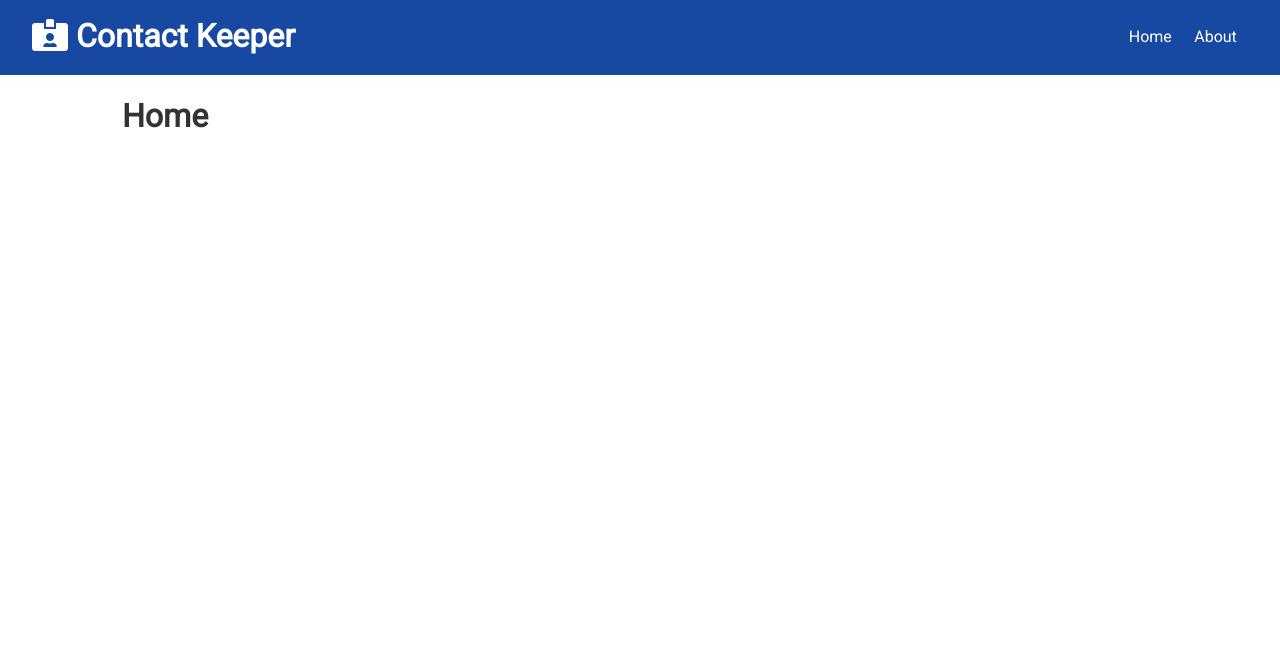
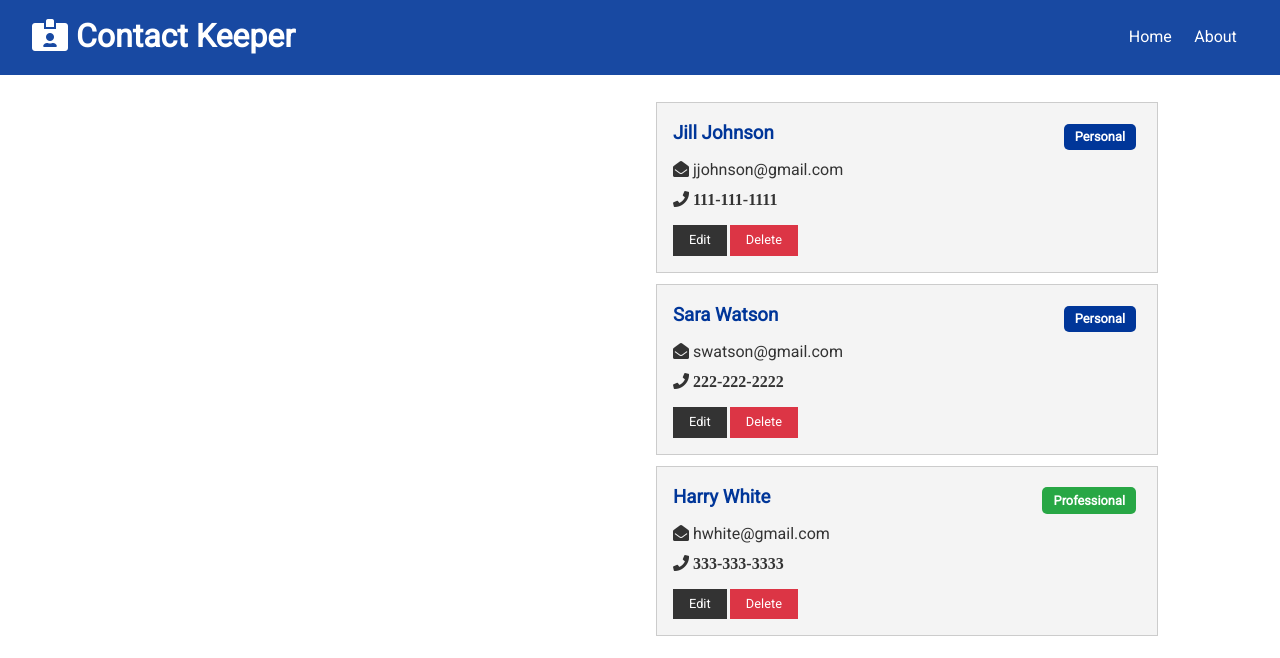
Before and after one commit to jasonmei-dev/contact-keeper, a React (Create React App) app in the folder client/: page / in a window 1280 px wide. Shown: the top 658 px of the page. Built offline with nearby package versions, Linux system fonts and the light colour scheme.

Commit message:
contacts components initial setup

```diff
--- /dev/null
+++ b/client/src/components/contacts/ContactItem.js
@@ -0,0 +1,44 @@
+import React from "react";
+import PropTypes from "prop-types";
+
+const ContactItem = ({ contact }) => {
+  const { id, name, email, phone, type } = contact;
+  return (
+    <div className="card bg-light">
+      <h3 className="text-primary text-left">
+        {name}{" "}
+        <span
+          style={{ float: "right" }}
+          className={
+            "badge " +
+            (type === "professional" ? "badge-success" : "badge-primary")
+          }
+        >
+          {type.charAt(0).toUpperCase() + type.slice(1)}
+        </span>
+      </h3>
+      <ul className="list">
+        {email && (
+          <li>
+            <i className="fas fa-envelope-open"></i> {email}
+          </li>
+        )}
+        {phone && (
+          <li>
+            <i className="fas fa-phone"> {phone}</i>
+          </li>
+        )}
+      </ul>
+      <p>
+        <button className="btn btn-dark btn-sm">Edit</button>
+        <button className="btn btn-danger btn-sm">Delete</button>
+      </p>
+    </div>
+  );
+};
+
+ContactItem.propTypes = {
+  contact: PropTypes.object.isRequired,
+};
+
+export default ContactItem;
--- /dev/null
+++ b/client/src/components/contacts/Contacts.js
@@ -0,0 +1,19 @@
+import React, { useContext, Fragment } from "react";
+import ContactContext from "../../context/contact/contactContext";
+import ContactItem from "./ContactItem";
+
+const Contacts = () => {
+  const contactContext = useContext(ContactContext);
+
+  const { contacts } = contactContext;
+
+  return (
+    <Fragment>
+      {contacts.map((contact) => (
+        <ContactItem key={contact.id} contact={contact} />
+      ))}
+    </Fragment>
+  );
+};
+
+export default Contacts;
--- a/client/src/components/pages/Home.js
+++ b/client/src/components/pages/Home.js
@@ -1,9 +1,13 @@
 import React from "react";
+import Contacts from "../contacts/Contacts";
 
 const Home = () => {
   return (
-    <div>
-      <h1>Home</h1>
+    <div className="grid-2">
+      <div>{/* ContactForm */}</div>
+      <div>
+        <Contacts />
+      </div>
     </div>
   );
 };
--- a/client/src/context/contact/ContactState.js
+++ b/client/src/context/contact/ContactState.js
@@ -34,7 +34,7 @@
         name: "Harry White",
         email: "hwhite@gmail.com",
         phone: "333-333-3333",
-        type: "personal",
+        type: "professional",
       },
     ],
   };
```
